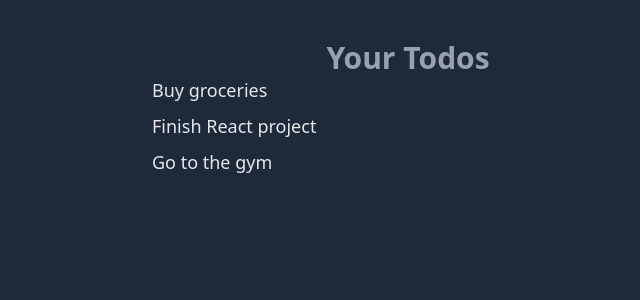
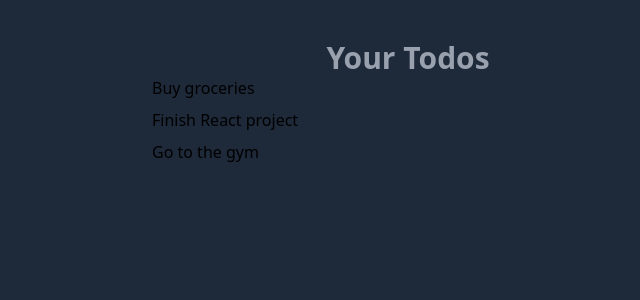
Before and after one commit to brendon-rofe/coding-in-flow-react, a React (Vite) app in the folder react-todo/: page / in a window 1280 px wide. Shown: the top 300 px of the page, without its empty margins (232-872 px from the left). Built offline with nearby package versions, Linux system fonts and the light colour scheme.

Commit message:
feat: Implement todo item component

```diff
--- a/react-todo/src/App.tsx
+++ b/react-todo/src/App.tsx
@@ -1,3 +1,4 @@
+import TodoItem from "./components/TodoItem";
 import { todos } from "./data/todos";
 
 function App() {
@@ -8,9 +9,7 @@ function App() {
       <div className="max-w-lg mx-auto">
         <div className="space-y-2">
           {todos.map(todo => (
-            <p key={todo.id} className="text-lg text-gray-200">
-              {todo.title}
-            </p>
+            <TodoItem todo={todo}/>
           ))}
         </div>
       </div>
--- a/react-todo/src/components/TodoItem.tsx
+++ b/react-todo/src/components/TodoItem.tsx
@@ -1,7 +1,13 @@
-export default function TodoItem () {
+import type { Todo } from "../types/todo";
+
+interface TodoItemProps {
+  todo: Todo;
+}
+
+export default function TodoItem ({todo}: TodoItemProps) {
   return (
     <div>
-      <h1>Todo Item</h1>
+      <p>{todo.title}</p>
     </div>
   )
 }
```
